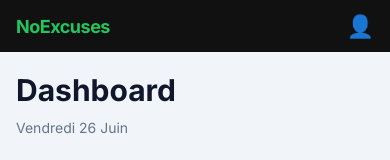
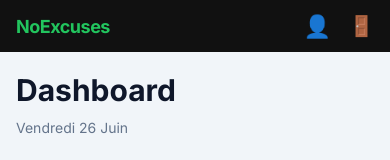
Before and after one commit to dillon816/Noexcuses, a React (Create React App) app in the folder frontend/: page /dashboard in a window 390 px wide. Shown: the top 160 px of the page. Built offline with nearby package versions, Linux system fonts and the light colour scheme; no server answers; sample sign-in values are in the browser's storage; the HTML template or start-up script is replaced by a standard one.

Commit message:
fix: ensure logout redirects to login on desktop and add logout on mobile

```diff
--- a/frontend/src/components/Layout/MobileHeader.jsx
+++ b/frontend/src/components/Layout/MobileHeader.jsx
@@ -1,11 +1,22 @@
-import { NavLink } from 'react-router-dom';
+import { NavLink, useNavigate } from 'react-router-dom';
+import { useAuth } from '../../context/AuthContext';
 
 export default function MobileHeader() {
+  const { logout } = useAuth();
+  const navigate = useNavigate();
+
+  // Déconnexion mobile : vide la session puis redirige vers le login
+  const handleLogout = () => {
+    logout();
+    navigate('/login', { replace: true });
+  };
+
   return (
     <header className="layout-mobile-header mobile-header-bar">
       <span style={{ color: '#22C55E', fontWeight: 700, fontSize: '18px', letterSpacing: '-0.5px' }}>
         NoExcuses
       </span>
+      <div style={{ display: 'flex', alignItems: 'center', gap: '18px' }}>
         <NavLink
           to="/profil"
           style={({ isActive }) => ({
@@ -17,6 +28,14 @@ export default function MobileHeader() {
         >
           👤
         </NavLink>
+        <button
+          onClick={handleLogout}
+          style={{ background: 'none', border: 'none', color: '#94A3B8', fontSize: '20px', lineHeight: 1, cursor: 'pointer', padding: 0 }}
+          title="Déconnexion"
+        >
+          🚪
+        </button>
+      </div>
     </header>
   );
 }
--- a/frontend/src/components/Layout/Sidebar.jsx
+++ b/frontend/src/components/Layout/Sidebar.jsx
@@ -1,4 +1,4 @@
-import { NavLink } from 'react-router-dom';
+import { NavLink, useNavigate } from 'react-router-dom';
 import { useAuth } from '../../context/AuthContext';
 
 const NAV = [
@@ -25,6 +25,13 @@ const base = {
 
 export default function Sidebar() {
   const { logout } = useAuth();
+  const navigate = useNavigate();
+
+  // Déconnexion : on vide la session puis on redirige explicitement vers le login
+  const handleLogout = () => {
+    logout();
+    navigate('/login', { replace: true });
+  };
 
   return (
     <nav className="layout-sidebar" style={{
@@ -58,7 +65,7 @@ export default function Sidebar() {
       </div>
 
       <button
-        onClick={logout}
+        onClick={handleLogout}
         style={{
           ...base,
           margin: '8px',
```
Lines whose indentation alone changed are shown as unchanged.
